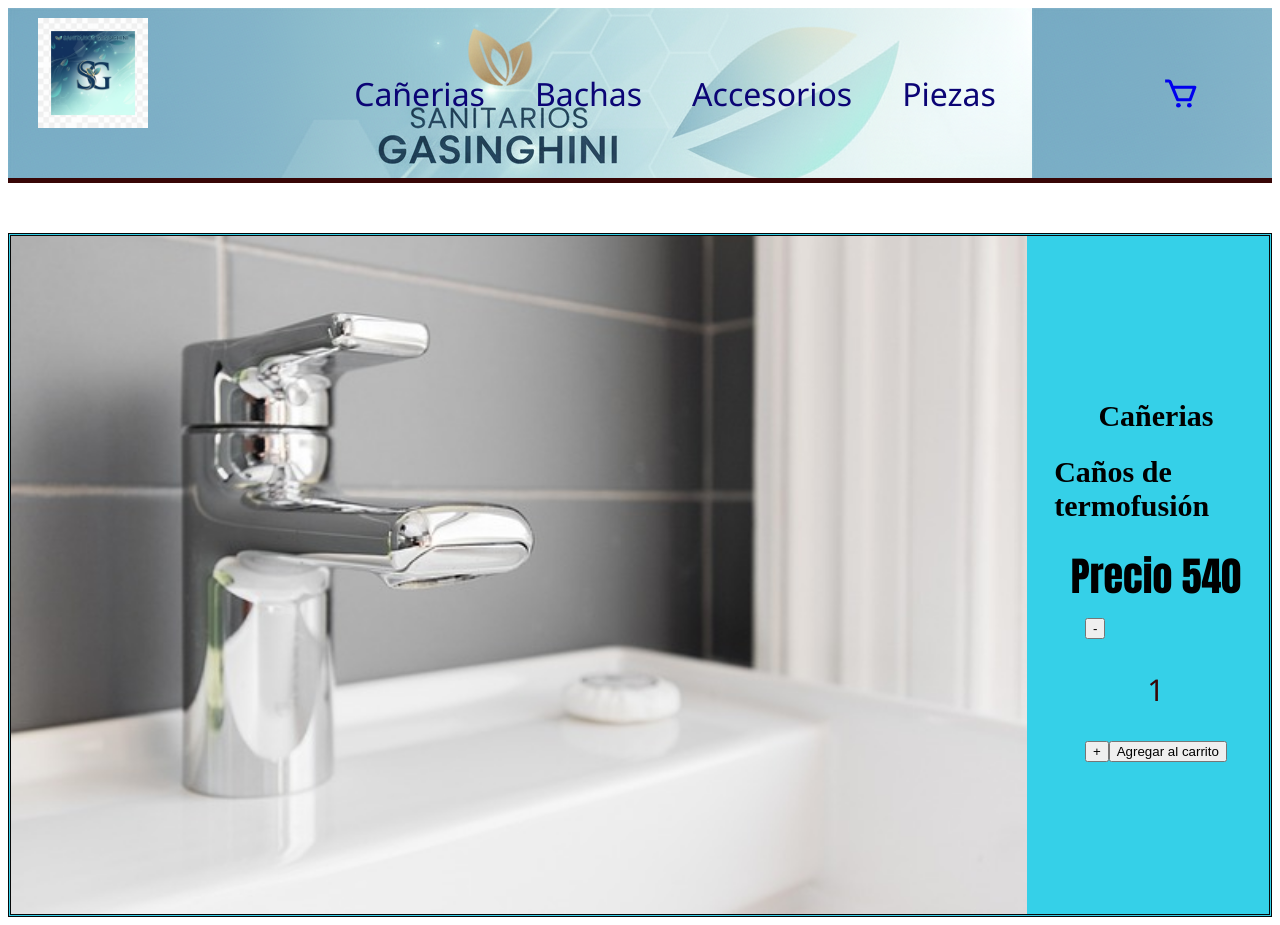
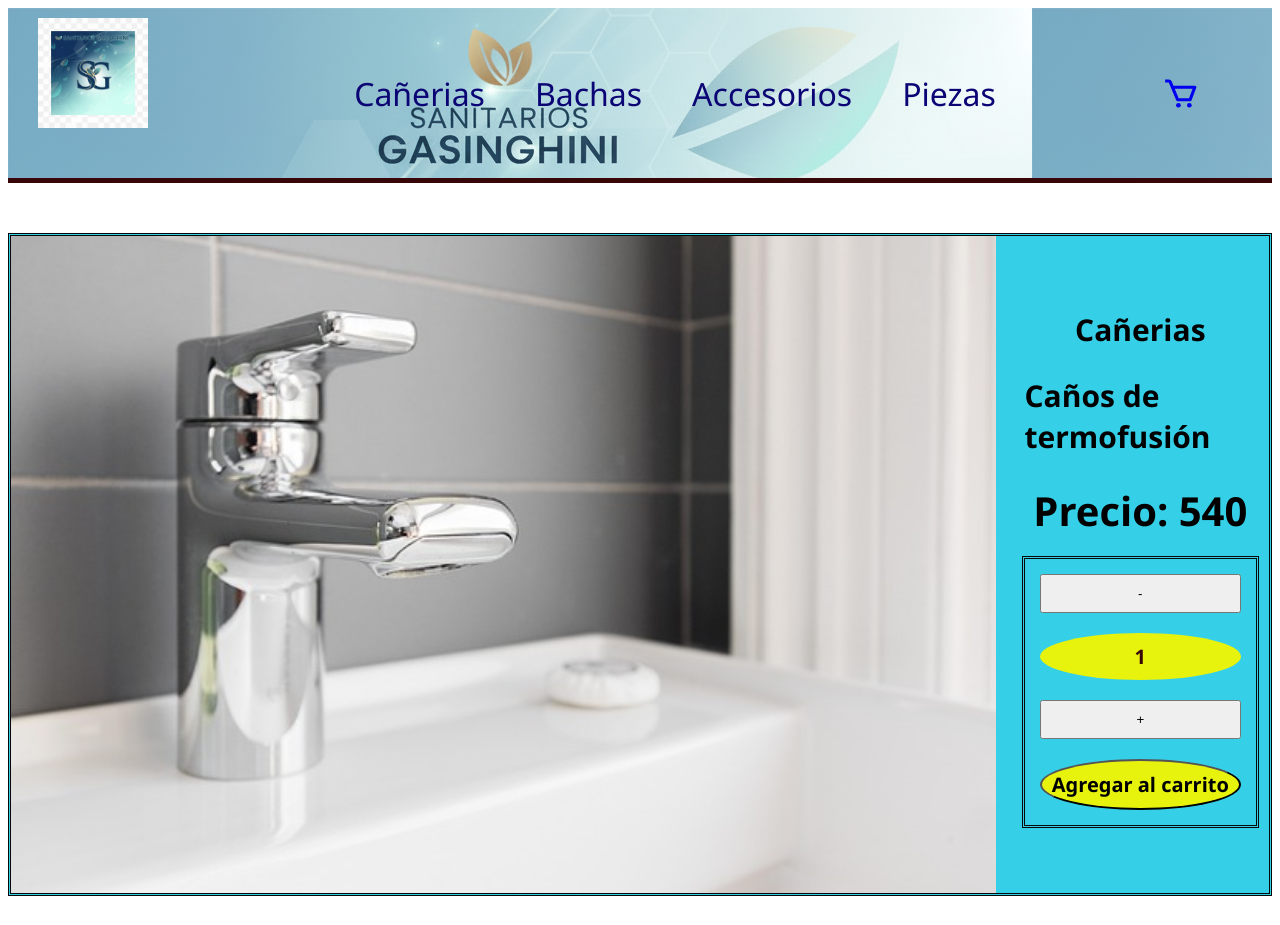
Before and after one commit to JuanManuelGasinghini/proyecto-1-clase, a React (Vite) app: page /detail/1 in a window 1280 px wide. After the commit the page ends 904 px from the top, so only its background shows below. Built offline with nearby package versions, Linux system fonts and the light colour scheme.

Commit message:
conexion con Firebase

```diff
--- a/package.json
+++ b/package.json
@@ -12,6 +12,7 @@
     "preview": "vite preview"
   },
   "dependencies": {
+    "firebase": "^12.5.0",
     "react": "^19.1.1",
     "react-dom": "^19.1.1",
     "react-icons": "^5.5.0",
--- a/src/App.jsx
+++ b/src/App.jsx
@@ -16,7 +16,7 @@ function App() {
         <NavBar />
 
         <Routes>
-          <Route path="/" element={<ItemListContainer greeting={ "Hello" } />} />
+          <Route path="/" element={<ItemListContainer greeting={ "Nuestros Productos" } />} />
           <Route path="/category/:categoryId" element={<ItemListContainer greeting={ "Bienvenidos a la tienda" } />} />
           <Route path="/detail/:id" element={<ItemDetailContainer />} />
           <Route path="/cart" element={<Cart />} />
--- a/src/components/Cart/Cart.css
+++ b/src/components/Cart/Cart.css
@@ -4,6 +4,17 @@
    align-items: center;
     width: 100%;
     height: 100%;
+}
+.CarritoVacioTitulo{
+        display: flex;
+          font-family: 'Segoe UI', Tahoma, Geneva, Verdana, sans-serif;
+    font-size: 40px;
+   font-weight: bold;
+    background-color: hsl(63, 90%, 50%);
+    border-radius: 10%;
+    margin: 10px;
+    padding: 10px;
+width: auto;
 }
 
 .CarritoVacioTitulo{
@@ -53,7 +64,10 @@ padding: 10px;
     box-sizing: border-box;
     border: solid 2px;
 }
-
+.VistaDelCarritoData p{
+    color: rgb(22, 20, 24);
+    font-family: 'Segoe UI', Tahoma, Geneva, Verdana, sans-serif;
+}
 .EliminarVsta{
             display: flex;
     flex-direction: column;
--- a/src/components/ItemCount/ItemCount.css
+++ b/src/components/ItemCount/ItemCount.css
@@ -0,0 +1,45 @@
+.PanelDeCompra{
+    display: flex;
+    flex-direction: column;
+    padding: 5px;
+    margin: 5px;
+        box-sizing: border-box;
+    border-style: double;
+}
+
+.PanelCantidad{
+    display: flex;
+          font-family: 'Segoe UI', Tahoma, Geneva, Verdana, sans-serif;
+    font-size: 20px;
+   font-weight: bold;
+    background-color: hsl(63, 90%, 50%);
+    border-radius: 100%;
+    margin: 10px;
+    padding: 10px;
+}
+
+.PanelRestar{
+    display: flex;
+        margin: 10px;
+    padding: 10px;
+justify-content: center;
+}
+
+.PanelSumar{
+    display: flex;
+        align-items: center;
+            margin: 10px;
+    padding: 10px;
+    justify-content: center;
+}
+
+.PanelAdd{
+    display: flex;
+          font-family: 'Segoe UI', Tahoma, Geneva, Verdana, sans-serif;
+    font-size: 20px;
+   font-weight: bold;
+    background-color: hsl(63, 90%, 50%);
+    border-radius: 100%;
+    margin: 10px;
+    padding: 10px;
+}
--- a/src/components/ItemCount/ItemCount.jsx
+++ b/src/components/ItemCount/ItemCount.jsx
@@ -1,4 +1,5 @@
 import {useState } from 'react'
+import "./ItemCount.css"
 
 const ItemCount = ({ stock, addToCart }) => {
   const [count, setCount] = useState(1);
@@ -16,12 +17,12 @@ if (count < stock){
   }
 
   return (
-    <div>
-       <button onClick={handleClickRestar}>-</button>
-       <p>{count}</p>
-       <button onClick={handleClickSumar}>+</button>
+    <div className='PanelDeCompra'>
+       <button onClick={handleClickRestar} className='PanelRestar'>-</button>
+       <p className='PanelCantidad'>{count}</p>
+       <button onClick={handleClickSumar} className='PanelSumar'>+</button>
 
-       <button onClick={ () => addToCart(count) }>Agregar al carrito</button>
+       <button onClick={ () => addToCart(count) } className='PanelAdd'>Agregar al carrito</button>
     </div>
   )
 }
--- a/src/components/ItemDetail/ItemDetail.css
+++ b/src/components/ItemDetail/ItemDetail.css
@@ -1,4 +1,4 @@
-.item-detail{
+.itemDetail{
 display: flex;
 flex-direction: row;
 align-items: center;
@@ -13,49 +13,56 @@ gap: 16px;
     font-size: 18px;
 }
 
-.item-detail-image-content{
+.itemDetailImageContent{
     display: flex;
     width: 100%;
 height: 100%;
 }
 
-.item-detail-image{
+.itemDetailImage{
     display: flex;
     width: 100%;
 height: 100%;
+font-family: 'Lucida Sans', 'Lucida Sans Regular', 'Lucida Grande', 'Lucida Sans Unicode', Geneva, Verdana, sans-serif;
 }
 
-.item-data{
+.itemDData{
     display: flex;
+    justify-content: center;
+    align-items: center;
     flex-direction: column;
-    font-family: 'Lucida Sans', 'Lucida Sans Regular', 'Lucida Grande', 'Lucida Sans Unicode', Geneva, Verdana, sans-serif;
+    font-family: 'Segoe UI', Tahoma, Geneva, Verdana, sans-serif;
+    font-size: 50px;
 }
 
-.itemD-data{
-    display: flex;
-    flex-direction: column;
-    justify-content: center;
-    align-items: center;
+.itemDName{
+display: flex;
+flex-direction: row;
+justify-content: center;
+align-items: center;
     color: black;
-}
-.itemD-name{
-display: flex;
-    color: black;
+    font-family: 'Segoe UI', Tahoma, Geneva, Verdana, sans-serif;
            font-size: 30px;
        margin: 5%;
 }
 
-.itemD-description{
+.itemDescription{
 display: flex;
+flex-direction: row;
+justify-content: center;
+align-items: center;
     color: black;
+    font-family: 'Segoe UI', Tahoma, Geneva, Verdana, sans-serif;
            font-size: 30px;
        margin: 5%;
 }
 
-.itemC-precio{
+.itemCPrecio{
 display: flex;
+flex-direction: row;
+justify-content: center;
     color: black;
-    font-family: Impact, Haettenschweiler, 'Arial Narrow Bold', sans-serif;
+     font-family: 'Segoe UI', Tahoma, Geneva, Verdana, sans-serif;
        font-size: 40px;
        margin: 5%;
 }
--- a/src/components/ItemDetail/ItemDetail.jsx
+++ b/src/components/ItemDetail/ItemDetail.jsx
@@ -12,14 +12,14 @@ const ItemDetail = ( {product}) => {
  addProduct(newProduct);
     }
     return (
-        <div className="item-detail">
-            <div className="item-detail-image-content">
-            <img src={product.image} className="item-detail-image" alt="" />
+        <div className="itemDetail">
+            <div className="itemDetailImageContent">
+            <img src={product.image} className="itemDetailImage" alt="" />
             </div>
-            <div className="itemD-data">
-            <h2 className="itemD-name">{product.name}</h2>
-            <h2 className="itemD-description">{product.description}</h2>
-            <h3 className="itemC-precio">Precio {product.price}</h3>
+            <div className="itemDData">
+            <h2 className="itemDName">{product.name}</h2>
+            <h2 className="itemDescription">{product.description}</h2>
+            <h3 className="itemCPrecio">Precio: {product.price}</h3>
             <ItemCount stock={product.stock} addToCart={addToCart} />
             </div>
         </div>
--- a/src/components/ItemDetailContainer/ItemDetailContainer.jsx
+++ b/src/components/ItemDetailContainer/ItemDetailContainer.jsx
@@ -2,6 +2,7 @@ import { useState, useEffect } from "react";
 import getProducts from "../../Data/products.js";
 import ItemDetail from "../ItemDetail/ItemDetail";
 import { useParams } from "react-router-dom";
+import "./ItemDetailContainer.css"
 
 
 const ItemDetailContainer = () => {
--- a/src/components/ItemListContainer/ItemListContainer.css
+++ b/src/components/ItemListContainer/ItemListContainer.css
@@ -1,8 +1,8 @@
 .itemlistcontainer{
     display: flex;
     flex-direction: column;
-   color: tomato;
-    background-color: rgb(55, 0, 255);
+   color: rgb(11, 4, 117);
+    background-color: rgba(15, 200, 228, 0.84);
     align-items: center;
     font-size: 2rem;
 }
@@ -10,11 +10,11 @@
 
 .loading{
     display: flex;
-    color: violet;
+    color: rgb(11, 4, 117);
 }
 
 .cargando{
     display: flex;
-color: tomato;
+color: rgb(11, 4, 117);
     font-size: 1.5rem;
 }
```
Also changed, not shown: src/db/db.js (added, +20 -0 lines), src/utils/seedProducts.js (added, +20 -0 lines), src/components/ItemDetailContainer/ItemDetailContainer.css (added), 1 other file (tests, documents, lock files or other folders).
